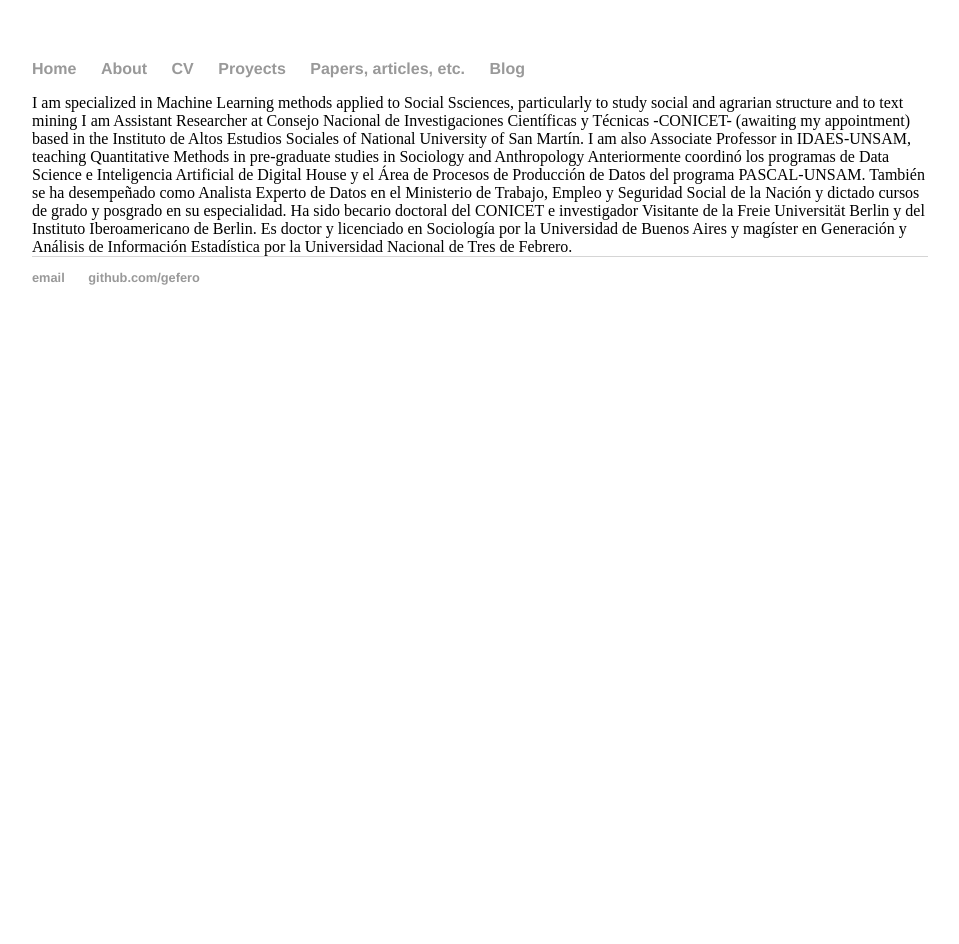
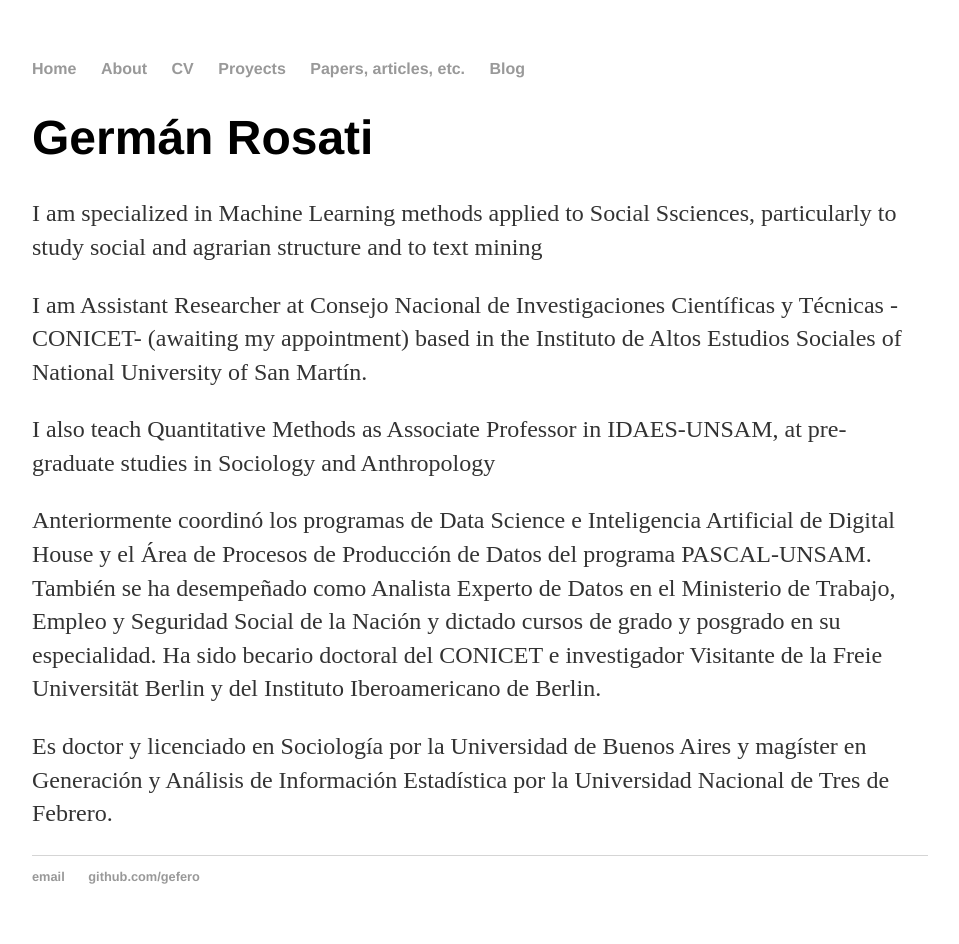
Before and after one commit to gefero/gefero.github.io, a Jekyll site: the page built from about/index.html, in a window 1280 px wide. Shown: the whole page, without its empty margins (160-1119 px from the left). Built offline with Jekyll 4.4.1, drawn with Linux system fonts in a browser that asks for light colours; before the commit the page ends 900 px from its top, so only the background shows below that.

Commit message:
Update index.html

```diff
--- a/about/index.html
+++ b/about/index.html
@@ -1,15 +1,13 @@
 ---
 layout: default
-title: "A little bit about me"
-date: 2018-08-17
+title: Abouy
 ---
+<div class="blurb">
+	<h1>Germán Rosati</h1>
+	<p>I am specialized in Machine Learning methods applied to Social Ssciences, particularly to study social and agrarian structure and to text mining</p>
+	<p>I am Assistant Researcher at Consejo Nacional de Investigaciones Científicas y Técnicas -CONICET- (awaiting my appointment) based in the Instituto de Altos Estudios Sociales of National University of San Martín.</p>
+  <p>I also teach Quantitative Methods as Associate Professor in IDAES-UNSAM, at pre-graduate studies in Sociology and Anthropology</p>
+  <p>Anteriormente coordinó los programas de Data Science e Inteligencia Artificial de Digital House y el Área de Procesos de Producción de Datos del programa PASCAL-UNSAM. También se ha desempeñado como Analista Experto de Datos en el Ministerio de Trabajo, Empleo y Seguridad Social de la Nación y dictado cursos de grado y posgrado en su especialidad. Ha sido becario doctoral del CONICET e investigador Visitante de la Freie Universität Berlin y del Instituto Iberoamericano de Berlin.</p>
+  <p>Es doctor y licenciado en Sociología por la Universidad de Buenos Aires y magíster en Generación y Análisis de Información Estadística por la Universidad Nacional de Tres de Febrero.</p>
 
-I am specialized in Machine Learning methods applied to Social Ssciences, particularly to study social and agrarian structure and to text mining
-
-I am Assistant Researcher at Consejo Nacional de Investigaciones Científicas y Técnicas -CONICET- (awaiting my appointment) based in the Instituto de Altos Estudios Sociales of National University of San Martín.
-
-I am also Associate Professor in IDAES-UNSAM, teaching Quantitative Methods in pre-graduate studies in Sociology and Anthropology
-
-Anteriormente coordinó los programas de Data Science e Inteligencia Artificial de Digital House y el Área de Procesos de Producción de Datos del programa PASCAL-UNSAM. También se ha desempeñado como Analista Experto de Datos en el Ministerio de Trabajo, Empleo y Seguridad Social de la Nación y dictado cursos de grado y posgrado en su especialidad. Ha sido becario doctoral del CONICET e investigador Visitante de la Freie Universität Berlin y del Instituto Iberoamericano de Berlin.
-
-Es doctor y licenciado en Sociología por la Universidad de Buenos Aires y magíster en Generación y Análisis de Información Estadística por la Universidad Nacional de Tres de Febrero.
+</div><!-- /.blurb -->
```
